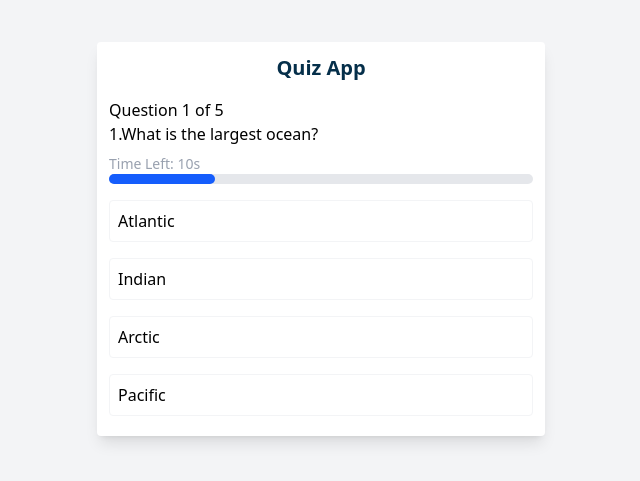
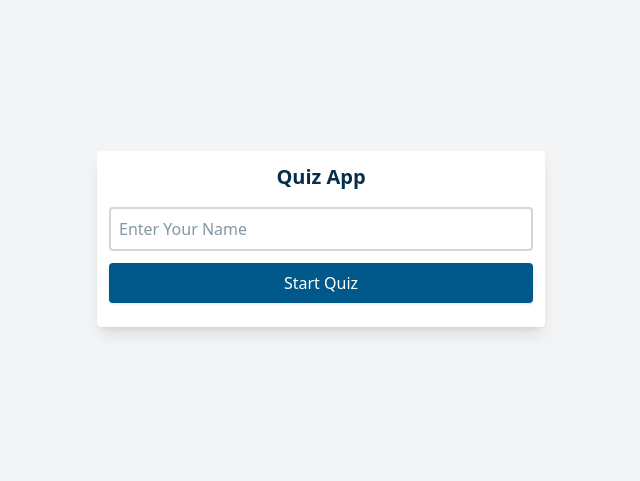
Before and after one commit to PotrirajanA/quiz-app, a React (Vite) app: page / in a window 1280 px wide. Shown: the part 161-642 px from the top of the page, without its empty margins (319-959 px from the left). Built offline with nearby package versions, Linux system fonts and the light colour scheme.

Commit message:
second commit

```diff
--- a/src/App.jsx
+++ b/src/App.jsx
@@ -6,7 +6,7 @@ const App = () => {
 
   const [userName, setUserName] = useState("");
   const [questions, setQuestions] = useState([]);
-  const [quizStarted, setQuizStarted] = useState(true);
+  const [quizStarted, setQuizStarted] = useState(false);
   const [quizFinisheded, setQuizFinished] = useState(false);
   const [currentIndex, setCurrentIndex] = useState(0);
 
```
